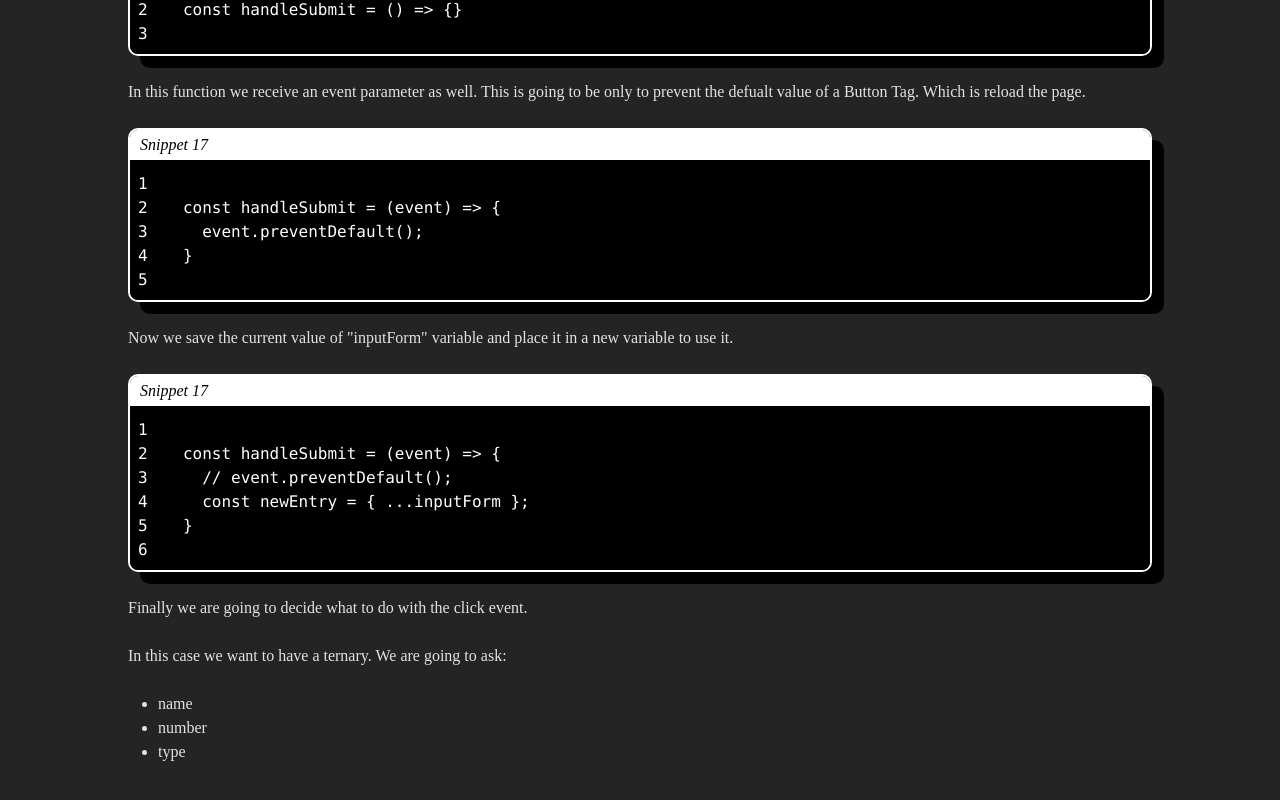
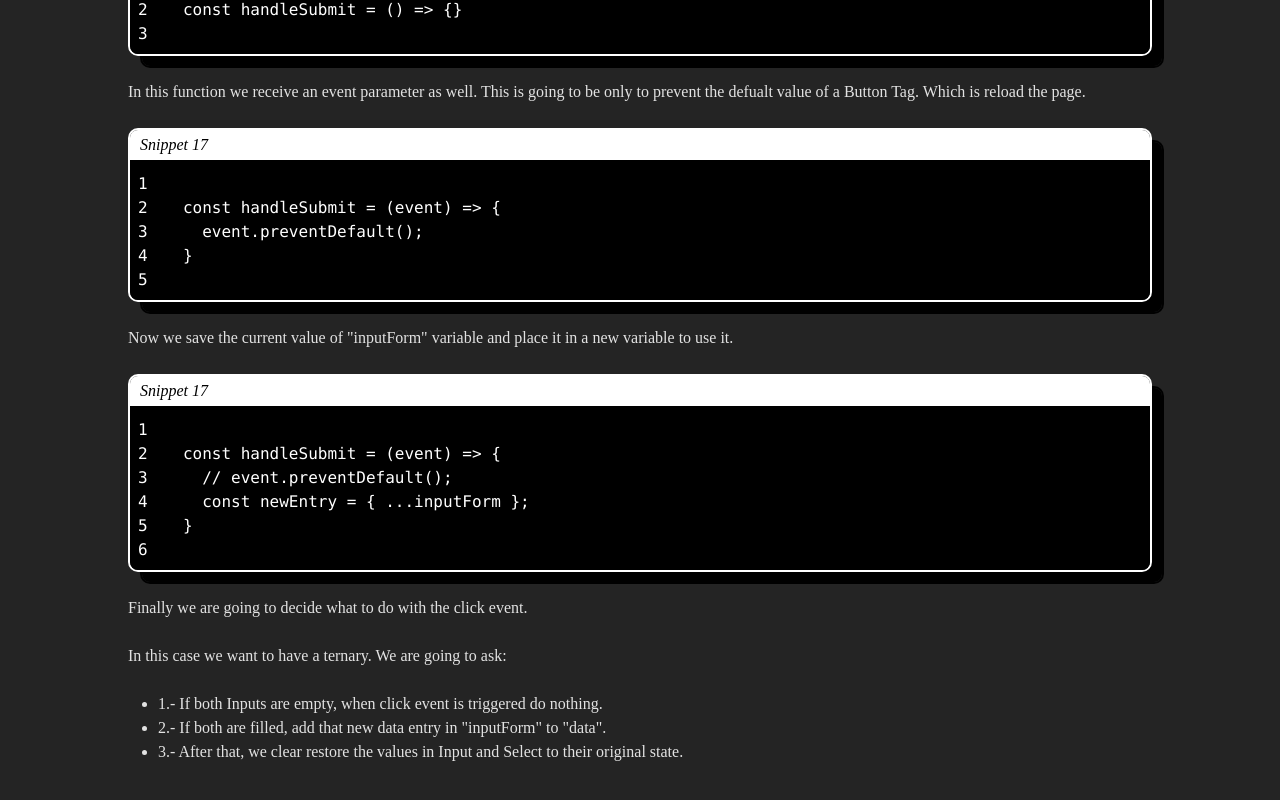
Before and after one commit to kinxori/inxel-test, a React (Vite) app: page / in a window 1280 px wide. Shown: the part 8146-8946 px from the top of the page. Built offline with nearby package versions, Linux system fonts and the light colour scheme.

Commit message:
updated content in page 23

```diff
--- a/src/App.jsx
+++ b/src/App.jsx
@@ -586,9 +586,12 @@ export default function App() {
           <p>Finally we are going to decide what to do with the click event.</p>
           <p>In this case we want to have a ternary. We are going to ask:</p>
           <ul className="list-disc pl-[30px]">
-            <li>name</li>
-            <li>number</li>
-            <li>type</li>
+            <li>1.- If both Inputs are empty, when click event is triggered do nothing.</li>
+            <li>2.- If both are filled, add that new data entry in "inputForm" to "data".</li>
+            <li>
+              3.- After that, we clear restore the values in Input and Select to their original
+              state.
+            </li>
           </ul>
         </div>
       </div>
```
